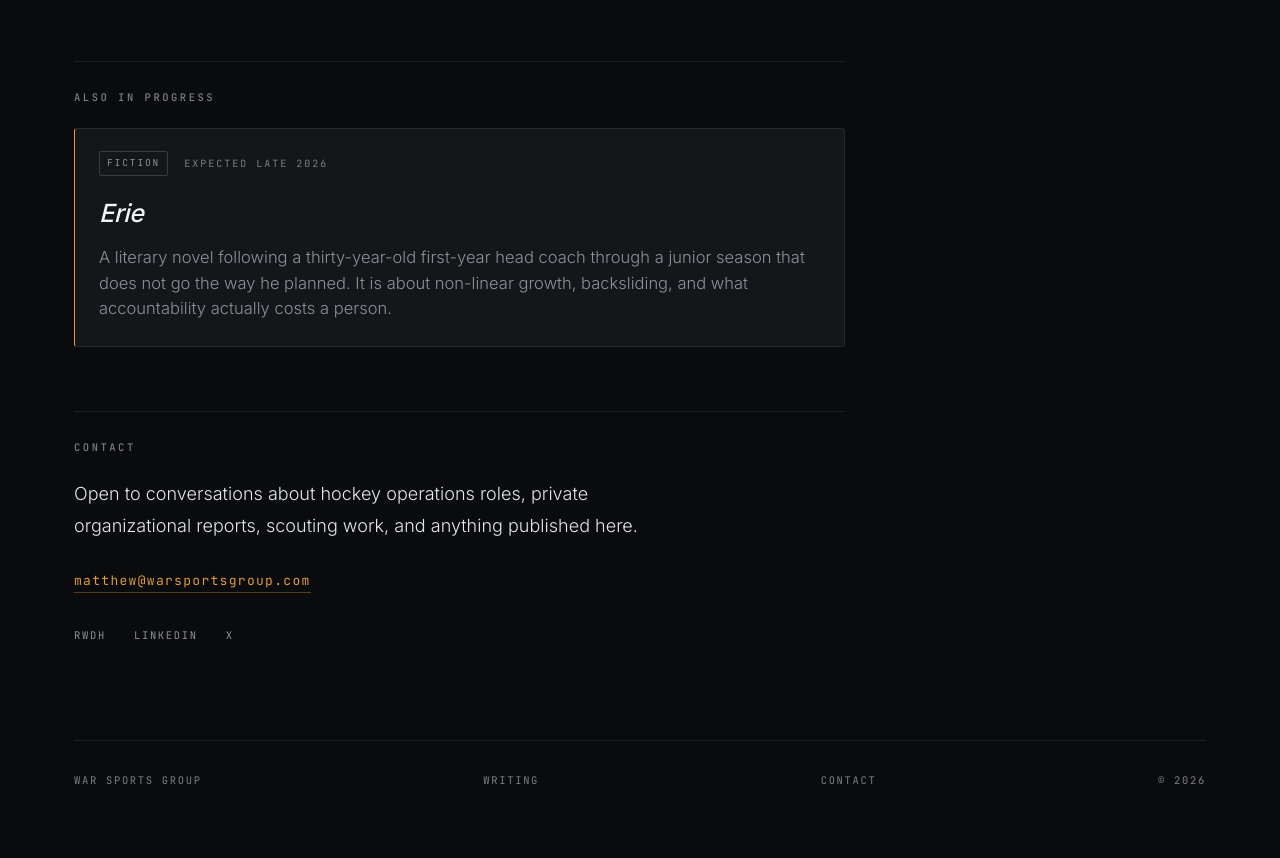
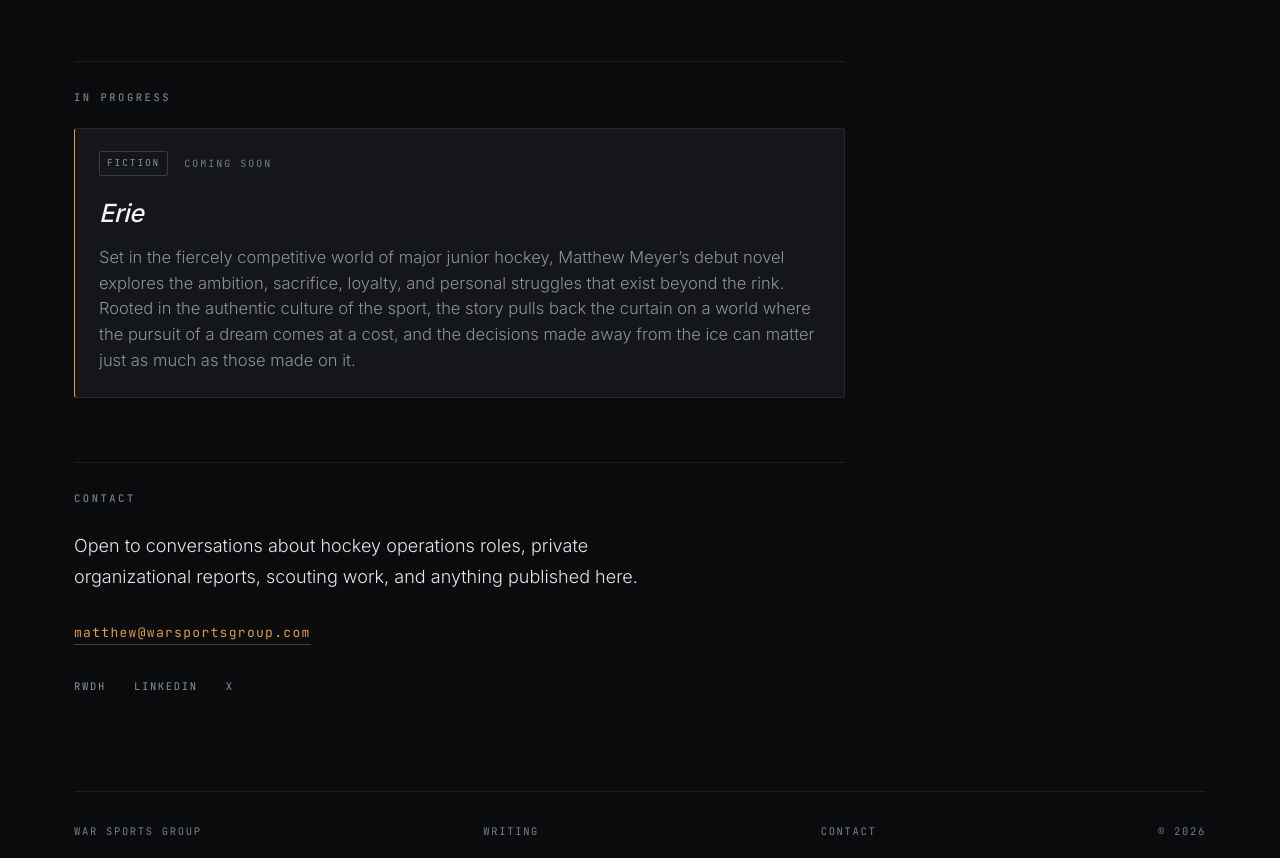
Before and after one commit to WARSportsGroup/warsportsgroup, an Astro site: page /about in a window 1280 px wide. Shown: the part 2750-3608 px from the top of the page. Built offline with nearby package versions, Linux system fonts and the light colour scheme; Astro itself is replaced by a stand-in of ours; some packages are replaced by stand-ins of ours.

Commit message:
Update the Erie block on About
Renames the section to "In progress", changes the status to "Coming
soon", and replaces the drafted blurb with Matthew's own description of
the novel.

Co-Authored-By: Claude Opus 5.5 <noreply@anthropic.com>

```diff
--- a/src/pages/about.astro
+++ b/src/pages/about.astro
@@ -76,14 +76,14 @@ const types: { label: string; desc: string; private?: boolean }[] = [
   </section>
 
   <section class="block col reveal" aria-labelledby="progress">
-    <h2 id="progress">Also in progress</h2>
+    <h2 id="progress">In progress</h2>
     <div class="soon">
       <div class="soon-top">
         <Chip>Fiction</Chip>
-        <span class="soon-status">Expected late 2026</span>
+        <span class="soon-status">Coming soon</span>
       </div>
       <p class="soon-title">Erie</p>
-      <p class="soon-copy">A literary novel following a thirty-year-old first-year head coach through a junior season that does not go the way he planned. It is about non-linear growth, backsliding, and what accountability actually costs a person.</p>
+      <p class="soon-copy">Set in the fiercely competitive world of major junior hockey, Matthew Meyer’s debut novel explores the ambition, sacrifice, loyalty, and personal struggles that exist beyond the rink. Rooted in the authentic culture of the sport, the story pulls back the curtain on a world where the pursuit of a dream comes at a cost, and the decisions made away from the ice can matter just as much as those made on it.</p>
     </div>
   </section>
 
```
